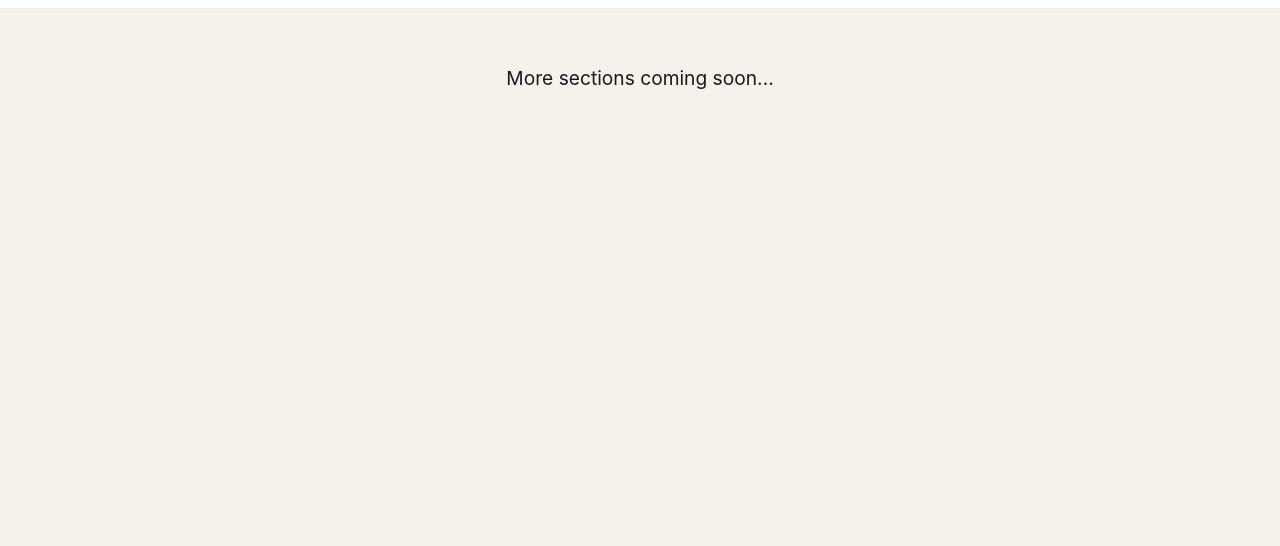
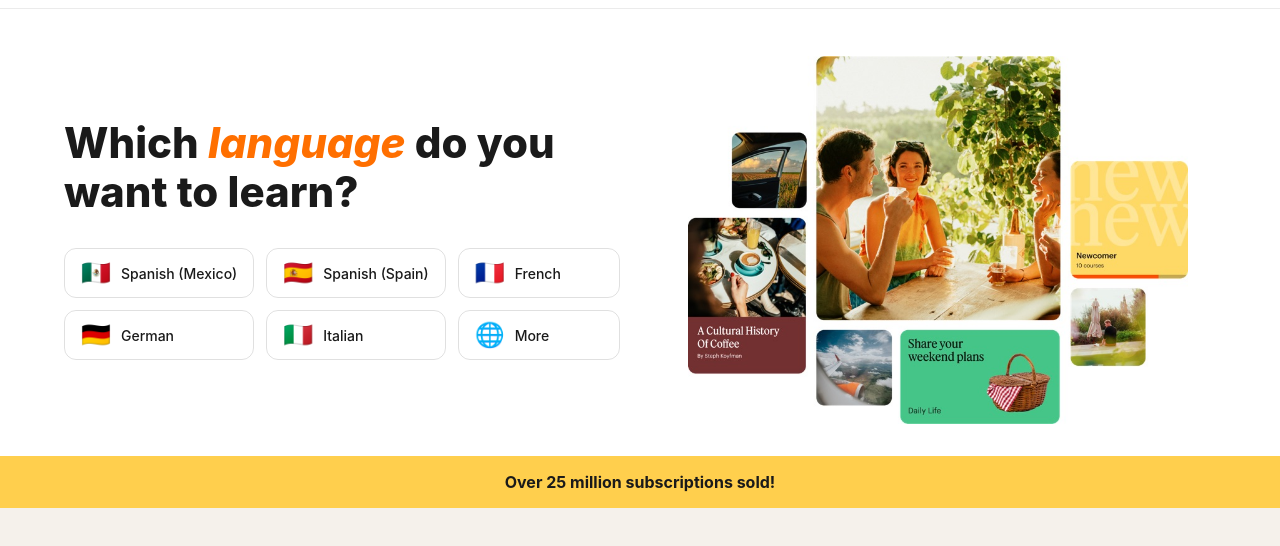
Before and after one commit to eigent-swe/babbel-com, a website built with Vite: page frontend/index.html in a window 1280 px wide. Shown: the part 56-602 px from the top of the page. Built offline with nearby package versions, Linux system fonts and the light colour scheme.

Commit message:
feat: hero section with language selection grid (fixes #5) (#18)
Added hero section with heading, 6 language selection buttons with
flags, hero image, and gold subscription banner.

Co-authored-by: Claude Opus 4.6 (1M context) <noreply@anthropic.com>

```diff
--- /dev/null
+++ b/frontend/src/components/hero.js
@@ -0,0 +1,58 @@
+/**
+ * Language data for the selection grid.
+ */
+export const languages = [
+  { name: 'Spanish (Mexico)', flag: '🇲🇽', slug: 'QMS' },
+  { name: 'Spanish (Spain)', flag: '🇪🇸', slug: 'SPA' },
+  { name: 'French', flag: '🇫🇷', slug: 'FRA' },
+  { name: 'German', flag: '🇩🇪', slug: 'DEU' },
+  { name: 'Italian', flag: '🇮🇹', slug: 'ITA' },
+  { name: 'More', flag: '🌐', slug: '' },
+];
+
+/**
+ * Renders a single language button.
+ * @param {{ name: string, flag: string, slug: string }} lang
+ * @returns {string}
+ */
+function renderLanguageButton(lang) {
+  const href = lang.slug
+    ? `https://my.babbel.com/en/onboarding/default?learn_lang=${lang.slug}`
+    : 'https://my.babbel.com/en/onboarding/default';
+  return `
+    <li class="hero__lang-item">
+      <a href="${href}" class="hero__lang-link">
+        <span class="hero__lang-flag">${lang.flag}</span>
+        <span class="hero__lang-name">${lang.name}</span>
+      </a>
+    </li>
+  `;
+}
+
+/**
+ * Renders the hero section.
+ * @returns {string}
+ */
+export function renderHero() {
+  const langButtons = languages.map(renderLanguageButton).join('');
+  return `
+    <section class="hero">
+      <div class="hero__content">
+        <div class="hero__text">
+          <h1 class="hero__title">Which <em>language</em> do you want to learn?</h1>
+          <ul class="hero__lang-grid">
+            ${langButtons}
+          </ul>
+        </div>
+        <div class="hero__image-wrapper">
+          <img src="/assets/hero_image.jpg"
+               alt="A diverse group of people engaged in a relaxed conversation while sitting around a table in a garden."
+               class="hero__image" />
+        </div>
+      </div>
+      <div class="hero__banner">
+        <span class="hero__banner-text">Over 25 million subscriptions sold!</span>
+      </div>
+    </section>
+  `;
+}
--- a/frontend/src/main.js
+++ b/frontend/src/main.js
@@ -1,5 +1,6 @@
 import './style.css';
 import { renderHeader, initHeader } from './components/header.js';
+import { renderHero } from './components/hero.js';
 
 /**
  * Initialize the Babbel mock application.
@@ -10,9 +11,7 @@ export function initApp() {
   app.innerHTML = `
     ${renderHeader()}
     <main id="main">
-      <p style="padding: 120px 40px; text-align: center; font-size: 1.2rem;">
-        More sections coming soon...
-      </p>
+      ${renderHero()}
     </main>
   `;
   initHeader();
--- a/frontend/src/style.css
+++ b/frontend/src/style.css
@@ -135,3 +135,103 @@ body {
 .header__signup-btn:hover {
   opacity: 0.9;
 }
+
+/* ===== HERO ===== */
+.hero {
+  margin-top: 64px;
+  background: var(--color-white);
+}
+
+.hero__content {
+  max-width: 1200px;
+  margin: 0 auto;
+  padding: 48px 24px 0;
+  display: flex;
+  align-items: center;
+  gap: 40px;
+}
+
+.hero__text {
+  flex: 1;
+  min-width: 0;
+}
+
+.hero__title {
+  font-size: 42px;
+  font-weight: 800;
+  line-height: 1.15;
+  margin-bottom: 32px;
+  color: var(--color-text);
+}
+
+.hero__title em {
+  font-style: italic;
+  color: var(--color-primary);
+}
+
+.hero__lang-grid {
+  list-style: none;
+  display: grid;
+  grid-template-columns: repeat(3, 1fr);
+  gap: 12px;
+}
+
+.hero__lang-item {
+  display: block;
+}
+
+.hero__lang-link {
+  display: flex;
+  align-items: center;
+  gap: 10px;
+  padding: 12px 16px;
+  border: 1px solid rgba(0, 0, 0, 0.12);
+  border-radius: 12px;
+  text-decoration: none;
+  color: var(--color-text);
+  font-size: 14px;
+  font-weight: 500;
+  transition: background 0.2s, border-color 0.2s;
+}
+
+.hero__lang-link:hover {
+  background: rgba(0, 0, 0, 0.03);
+  border-color: rgba(0, 0, 0, 0.25);
+}
+
+.hero__lang-flag {
+  font-size: 24px;
+  line-height: 1;
+}
+
+.hero__lang-name {
+  white-space: nowrap;
+}
+
+.hero__image-wrapper {
+  flex: 1;
+  min-width: 0;
+  display: flex;
+  justify-content: center;
+}
+
+.hero__image {
+  width: 100%;
+  max-width: 500px;
+  height: auto;
+  border-radius: 16px;
+  object-fit: cover;
+}
+
+.hero__banner {
+  background: var(--color-accent-gold);
+  text-align: center;
+  padding: 14px 24px;
+  margin-top: 32px;
+}
+
+.hero__banner-text {
+  font-size: 16px;
+  font-weight: 700;
+  color: var(--color-text);
+}
```
Also changed, not shown: frontend/src/__tests__/hero.test.js (added, +34 -0 lines).
